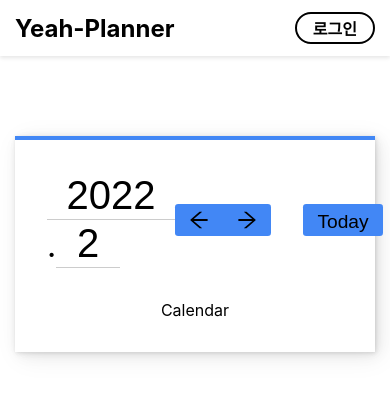
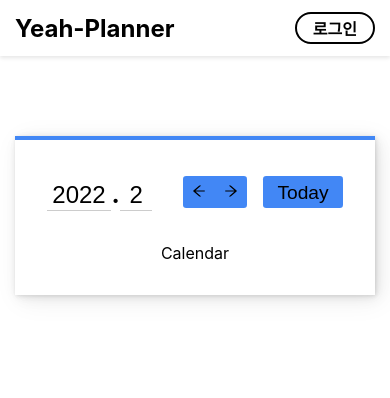
Before and after one commit to Yeah-Planner/Yeah-Planner-Frontend, a Next.js app: page /cal in a window 390 px wide. Shown: the top 398 px of the page. Built offline with nearby package versions, Linux system fonts and the light colour scheme.

Commit message:
mobile compatiblity

```diff
--- a/components/Calendar/Calendar.style.ts
+++ b/components/Calendar/Calendar.style.ts
@@ -44,10 +44,19 @@ export const DateNumStyle = styled.input`
   &:focus {
     border-bottom: 1px solid #000;
   }
+
+  @media (max-width: 570px) {
+    font-size: 1.5rem;
+    width: 2rem;
+  }
 `
 
 export const YearNumStyle = styled(DateNumStyle)`
   width: 8rem;
+
+  @media (max-width: 570px) {
+    width: 4rem;
+  }
 `
 
 export const NavigateStyle = styled.div`
@@ -67,6 +76,11 @@ const NavArrowStyle = styled.button`
     background-color: #3975d4;
     cursor: pointer;
   }
+
+  @media (max-width: 570px) {
+    font-size: 1rem;
+    width: 2rem;
+  }
 `
 
 export const NavArrowLeftStyle = styled(NavArrowStyle)`
@@ -84,4 +98,8 @@ export const NavTodayButtonStyle = styled(NavArrowStyle)`
   font-size: 1.2rem;
   width: 5rem;
   border-radius: 0.2rem;
+
+  @media (max-width: 570px) {
+    margin-left: 1rem;
+  }
 `
--- a/components/Header/Header.style.ts
+++ b/components/Header/Header.style.ts
@@ -2,7 +2,7 @@ import Image from 'next/image'
 import styled, { keyframes } from 'styled-components'
 
 export const HeaderStyle = styled.header`
-  width: 100%;
+  width: 100vw;
   height: 3.5rem;
   background-color: #fff;
   box-shadow: 0px 2px 4px rgba(0, 0, 0, 0.1);
```
